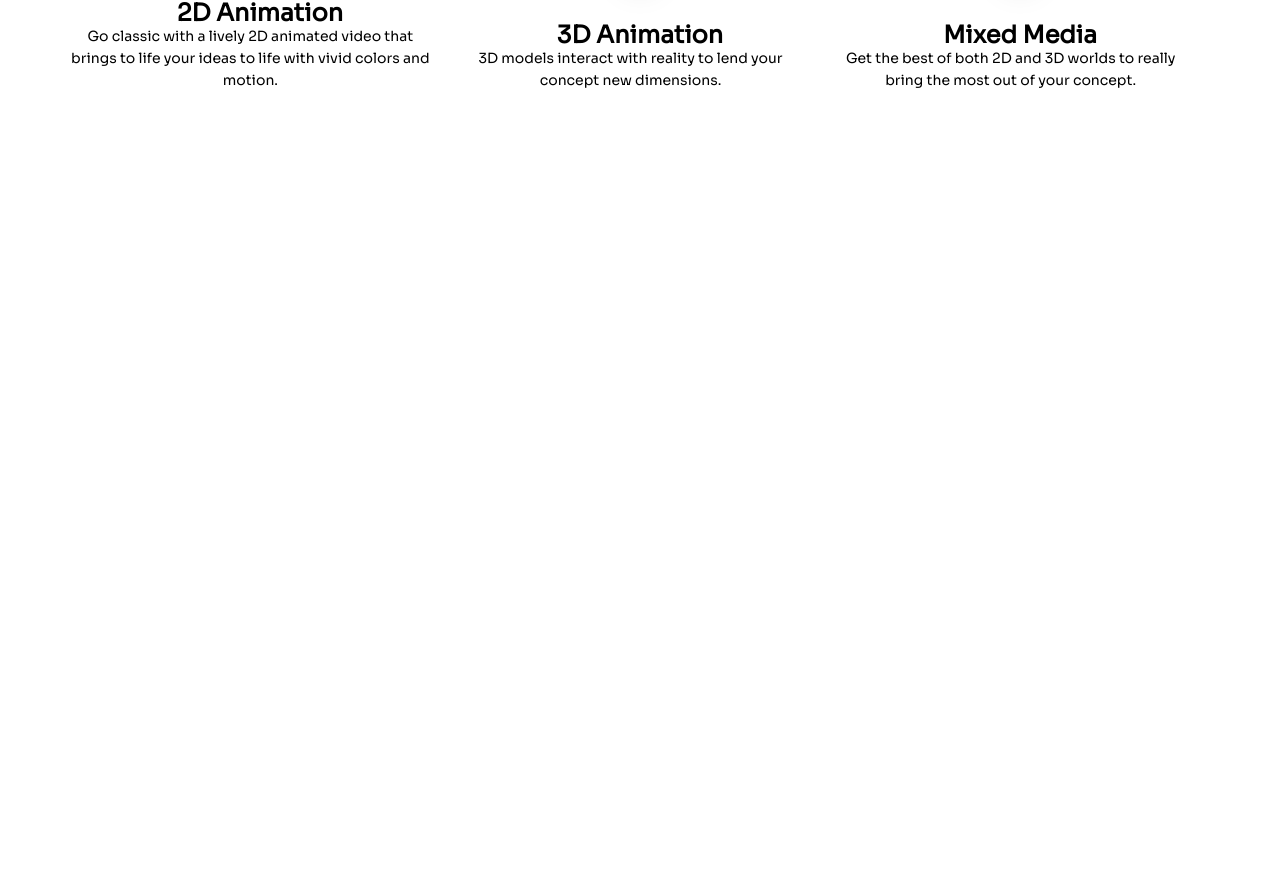
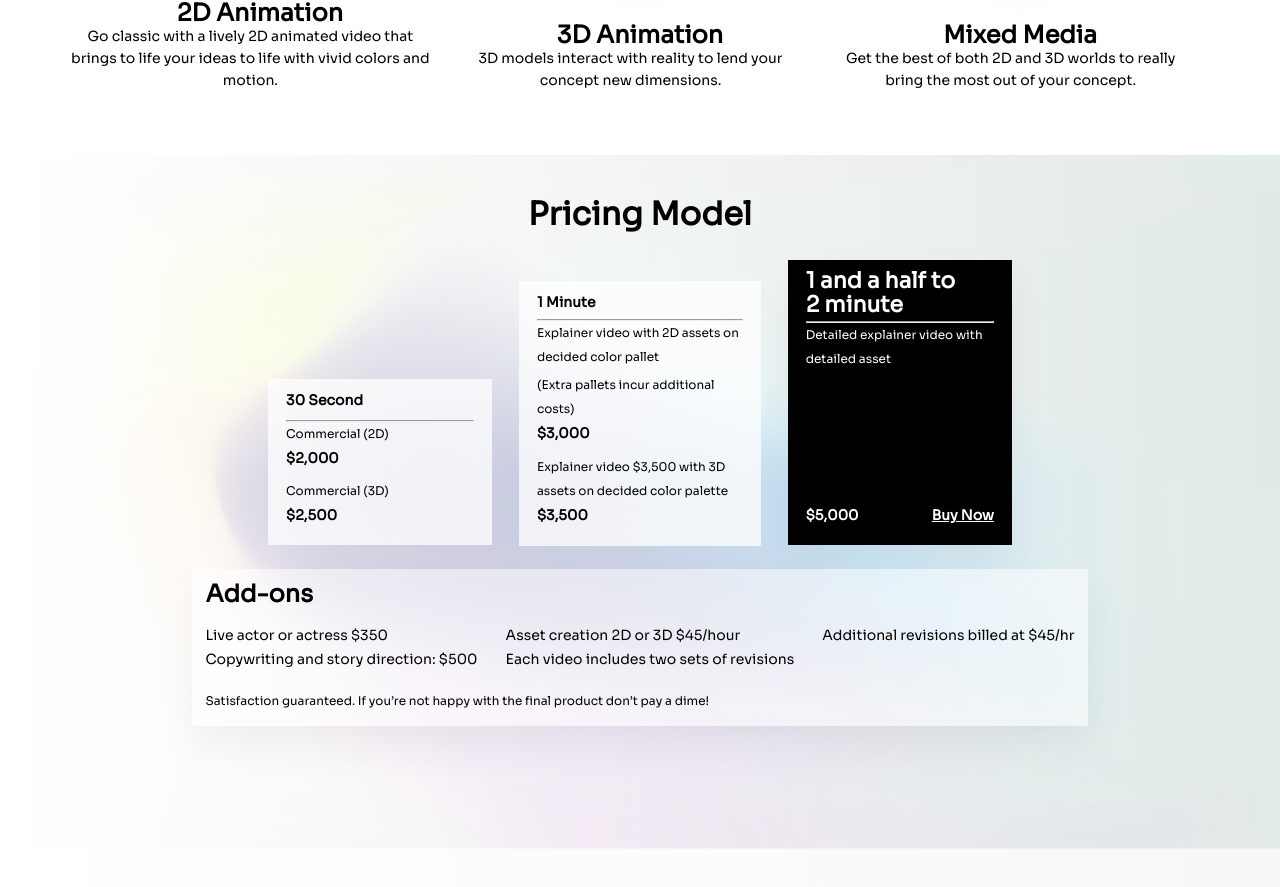
Before and after one commit to TunarshBee/punchTest, a React (Create React App) app: page /sign-up in a window 1280 px wide. Shown: the part 2401-3288 px from the top of the page. Before the commit the page ends 2556 px from the top, so only its background shows below. Built offline with nearby package versions, Linux system fonts and the light colour scheme; a web font is replaced by a local one.

Commit message:
Finished the Pricing Secssion

```diff
--- a/src/App.js
+++ b/src/App.js
@@ -9,6 +9,7 @@ import Contact from './pages/contact';
 import SignUp from './pages/signup';
 import Welcome from './components/Navbar/Welcome';
 import Objective from './components/Navbar/Objective'
+import Pricing from './components/Pricing';
 
 function App() {
   return (
@@ -23,6 +24,7 @@ function App() {
       </Switch>
       <Welcome/>
       <Objective/>
+      <Pricing />
     </Router>
   );
 }
--- /dev/null
+++ b/src/components/Navbar/cards/FirstCard.js
@@ -0,0 +1,18 @@
+import React from 'react'
+
+function FirstCard() {
+    return (
+        <div className='firstCard'>
+            <h1 className='time'>30 Second</h1>
+            <hr/>
+            <div>Commercial (2D)
+            <h1 className='firstPrice'>$2,000</h1>
+            </div>
+            <div className='commercial'>Commercial (3D)
+            <h1 className='secondPrice'>$2,500</h1>
+            </div>
+        </div>
+    )
+}
+
+export default FirstCard
--- /dev/null
+++ b/src/components/Navbar/cards/SecondCard.js
@@ -0,0 +1,20 @@
+import React from 'react'
+
+function SecondCard() {
+    return (
+        <div className='secondCard'>
+            <h1 className='time'>1 Minute</h1>
+            <hr />
+            <div>Explainer video with 2D assets on <br />decided color pallet
+            <p className='extra'>(Extra pallets incur additional costs)</p>
+                <h1 className='firstPrice'>$3,000</h1>
+            </div>
+            <div>Explainer video $3,500 with 3D<br />
+                assets on decided color palette
+                <h1 className='secondPrice'>$3,500</h1>
+            </div>
+        </div>
+    )
+}
+
+export default SecondCard
--- /dev/null
+++ b/src/components/Navbar/cards/ThirdCard.js
@@ -0,0 +1,23 @@
+import React from 'react'
+
+function ThirdCard() {
+    return (
+        <div className='thirdCard'>
+            <h1 className='time'>
+            1 and a half to <br/>
+2 minute
+            </h1>
+            <hr/>
+            <div className='detailed'>Detailed explainer video with <br/>detailed asset
+            </div>
+            <div className='price'>
+            <h1 >$5,000</h1>
+            <a href='/'>
+                Buy Now
+            </a>
+            </div>
+        </div>
+    )
+}
+
+export default ThirdCard
--- /dev/null
+++ b/src/components/Pricing.js
@@ -0,0 +1,43 @@
+import React from 'react'
+import '../css/pricing.css'
+import FirstCard from './Navbar/cards/FirstCard'
+import SecondCard from './Navbar/cards/SecondCard'
+import ThirdCard from './Navbar/cards/ThirdCard'
+
+function Pricing() {
+    return (
+        <div className='pricingContainer'>
+            <h1 className='model'>
+                Pricing Model
+            </h1>
+            <div className='pricinCards'>
+                <FirstCard/>
+                <SecondCard/>
+                <ThirdCard/>
+            </div>
+            <div className='addOn'>
+                <h1>
+                    Add-ons
+                </h1>
+                <div className='addCards'>
+                    <p>
+                        Live actor or actress $350 <br/>
+                        Copywriting and story direction: $500
+                    </p>
+                    <p>
+                        Asset creation 2D or 3D $45/hour <br/>
+                        Each video includes two sets of revisions
+                    </p>
+                    <p>
+                        Additional revisions billed at $45/hr
+                    </p>
+                </div>
+                <div className='guarantee'>
+                Satisfaction guaranteed. If you’re not happy with the final product don’t pay a dime!
+                </div>
+            </div>
+        </div>
+    )
+}
+
+export default Pricing
--- /dev/null
+++ b/src/css/pricing.css
@@ -0,0 +1,187 @@
+.pricingContainer{
+ width: 100%;
+ height: 100vh;
+ background-image: url('pricing.svg');
+ padding: 3% 15%;
+ background-size: 100%;
+ text-align: center;
+}
+.pricingContainer .model{
+    margin-bottom: 3%;
+}
+
+
+.pricingContainer .firstCard{
+    display: inline-block;
+    width: 25%;
+    padding: 1% 2%;
+    background: rgba(255, 255, 255, 0.75);
+    text-align: left;
+    margin-right: 3%;
+}
+.pricingContainer .firstCard .time{
+    font-style: normal;
+    font-weight: bold;
+    font-size: 14px;
+    line-height: 24px;
+    margin-bottom: 4%;
+    color: #000000;
+
+}
+.pricingContainer .firstCard div{
+
+    font-style: normal;
+    font-weight: normal;
+    font-size: 12px;
+    line-height: 24px;
+    color: #000000;
+    margin-bottom: 5%;
+
+}
+
+.pricingContainer .firstCard div h1{
+
+    font-style: normal;
+    font-weight: bold;
+    font-size: 14px;
+    line-height: 24px;
+    color: #000000;
+
+}
+
+
+
+.pricingContainer .secondCard{
+    width: 27%;
+    margin-right: 3%;
+    display: inline-block;
+    padding: 1% 2%;
+    background: rgba(255, 255, 255, 0.75);
+    text-align: left;
+}
+.pricingContainer .secondCard .time{
+    font-style: normal;
+    font-weight: bold;
+    font-size: 14px;
+    line-height: 24px;
+    margin-bottom: 2%;
+    color: #000000;
+
+}
+.pricingContainer .secondCard div{
+
+    font-style: normal;
+    font-weight: normal;
+    font-size: 12px;
+    line-height: 24px;
+    color: #000000;
+    margin-bottom: 5%;
+
+}
+.extra{
+    margin-top: 2%;
+}
+.pricingContainer .secondCard div h1{
+
+    font-style: normal;
+    font-weight: bold;
+    font-size: 14px;
+    line-height: 24px;
+    color: #000000;
+
+}
+
+
+
+.pricingContainer .thirdCard{
+    display: inline-block;
+    width: 25%;
+    /* height: 310px; */
+    padding: 1% 2%;
+    background: #000000;
+    box-shadow: 0px 20px 40px rgba(0, 0, 0, 0.05);
+    backdrop-filter: blur(10px);
+    text-align: left;
+}
+.pricingContainer .thirdCard .time{
+    font-style: normal;
+    font-weight: bold;
+    font-size: 22px;
+    line-height: 24px;
+    margin-bottom: 2%;
+    color: #ffffff;
+
+}
+.pricingContainer .thirdCard .detailed{
+
+    font-style: normal;
+    font-weight: normal;
+    font-size: 12px;
+    line-height: 24px;
+    color: #ffffff;
+    margin-bottom: 70%;
+
+}
+.pricingContainer .thirdCard div h1{
+
+    font-style: normal;
+    font-weight: bold;
+    font-size: 14px;
+    line-height: 24px;
+    color: #ffffff;
+
+}
+.pricingContainer .thirdCard div a{
+    text-decoration: none;
+    font-style: normal;
+    font-weight: bold;
+    font-size: 14px;
+    text-decoration-line: underline;
+    line-height: 24px;
+    color: #ffffff;
+    margin-bottom: 5%;
+
+}
+.pricingContainer .thirdCard .price{
+    display: inline-flex;
+    justify-content: space-between;
+    width: 100%;
+}
+
+
+
+
+.pricingContainer .addOn{
+    padding: 1.5%;
+    background: rgba(255, 255, 255, 0.5);
+    box-shadow: 0px 20px 40px rgba(0, 0, 0, 0.05);
+    backdrop-filter: blur(10px);
+    width: 100%;
+    text-align: left;
+    margin-top: 2.5%;
+    margin-bottom: 5%;
+}
+.pricingContainer .addOn h1{
+    font-style: normal;
+    font-weight: bold;
+    font-size: 24px;
+    line-height: 24px;
+    margin-bottom: 2%;
+}
+.addCards{
+    display: inline-flex;
+    font-style: normal;
+    font-weight: normal;
+    justify-content: space-between;
+    font-size: 14px;
+    line-height: 24px;
+    width: 100%;
+    margin-bottom: 2%;
+}
+.guarantee{
+    font-style: normal;
+    font-weight: normal;
+    font-size: 12px;
+    line-height: 24px;
+
+}
```
Also changed, not shown: src/css/pricing.svg (added), src/css/third.svg (added).
